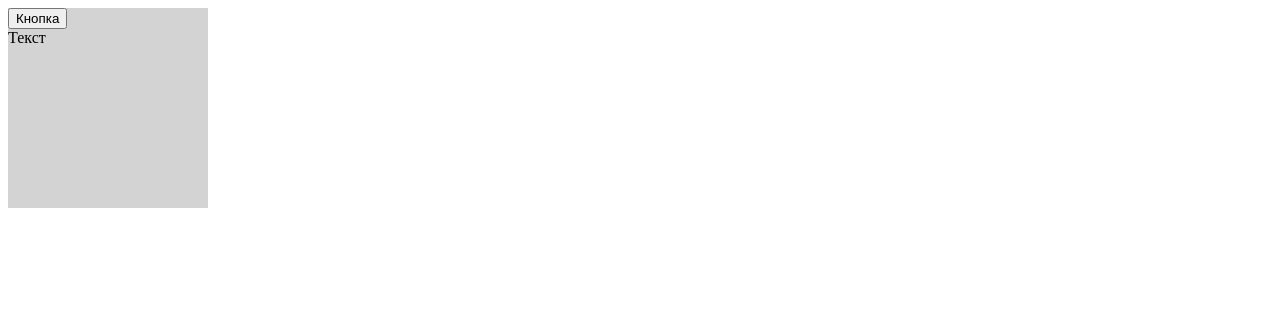
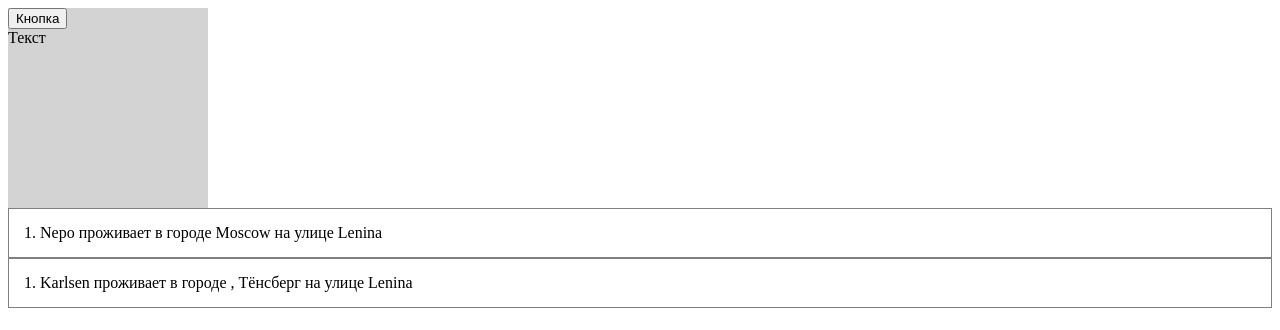
Before and after one commit to victorizbitskiy/react-ts-course, a React (Create React App) app: page / in a window 1280 px wide. Shown: the top 330 px of the page. Built offline with nearby package versions, Linux system fonts and the light colour scheme.

Commit message:
interfaces

```diff
--- a/src/App.tsx
+++ b/src/App.tsx
@@ -1,14 +1,37 @@
 import React from "react";
 import Card, { CardVariant } from "./components/Card";
+import { IUser } from "./components/types/types";
+import UserList from "./components/UserList";
 
 const App = () => {
+  const users: IUser[] = [
+    {
+      id: 1,
+      name: "Nepo",
+      email: "nepo@mail.ru",
+      address: { city: "Moscow", street: "Lenina", zipcode: "12345" },
+    },
+    {
+      id: 1,
+      name: "Karlsen",
+      email: "nepo@mail.ru",
+      address: { city: ", Тёнсберг", street: "Lenina", zipcode: "12345" },
+    },
+  ];
   return (
     <div>
-      <Card variant={CardVariant.primary} width="200px" height="200px" onClick={(num) => {console.log('click', num);
-      }}>
+      <Card
+        variant={CardVariant.primary}
+        width="200px"
+        height="200px"
+        onClick={(num) => {
+          console.log("click", num);
+        }}
+      >
         <button>Кнопка</button>
         <div>Текст</div>
       </Card>
+      <UserList users={users} />
     </div>
   );
 };
--- /dev/null
+++ b/src/components/UserList.tsx
@@ -0,0 +1,21 @@
+import React, { FC } from "react";
+import { IUser } from "./types/types";
+
+interface UserListProps {
+  users: IUser[];
+}
+
+const UserList: FC<UserListProps> = ({ users }) => {
+  return (
+    <div>
+      {users.map((user) => (
+        <div key={user.id} style={{ padding: 15, border: "1px solid gray" }}>
+          {user.id}. {user.name} проживает в городе {user.address.city} на улице{" "}
+          {user.address.street}
+        </div>
+      ))}
+    </div>
+  );
+};
+
+export default UserList;
--- /dev/null
+++ b/src/components/types/types.tsx
@@ -0,0 +1,12 @@
+export interface IAddress {
+  street: string;
+  city: string;
+  zipcode: string;
+}
+
+export interface IUser {
+  id: number;
+  name: string;
+  email: string;
+  address: IAddress;
+}
```
